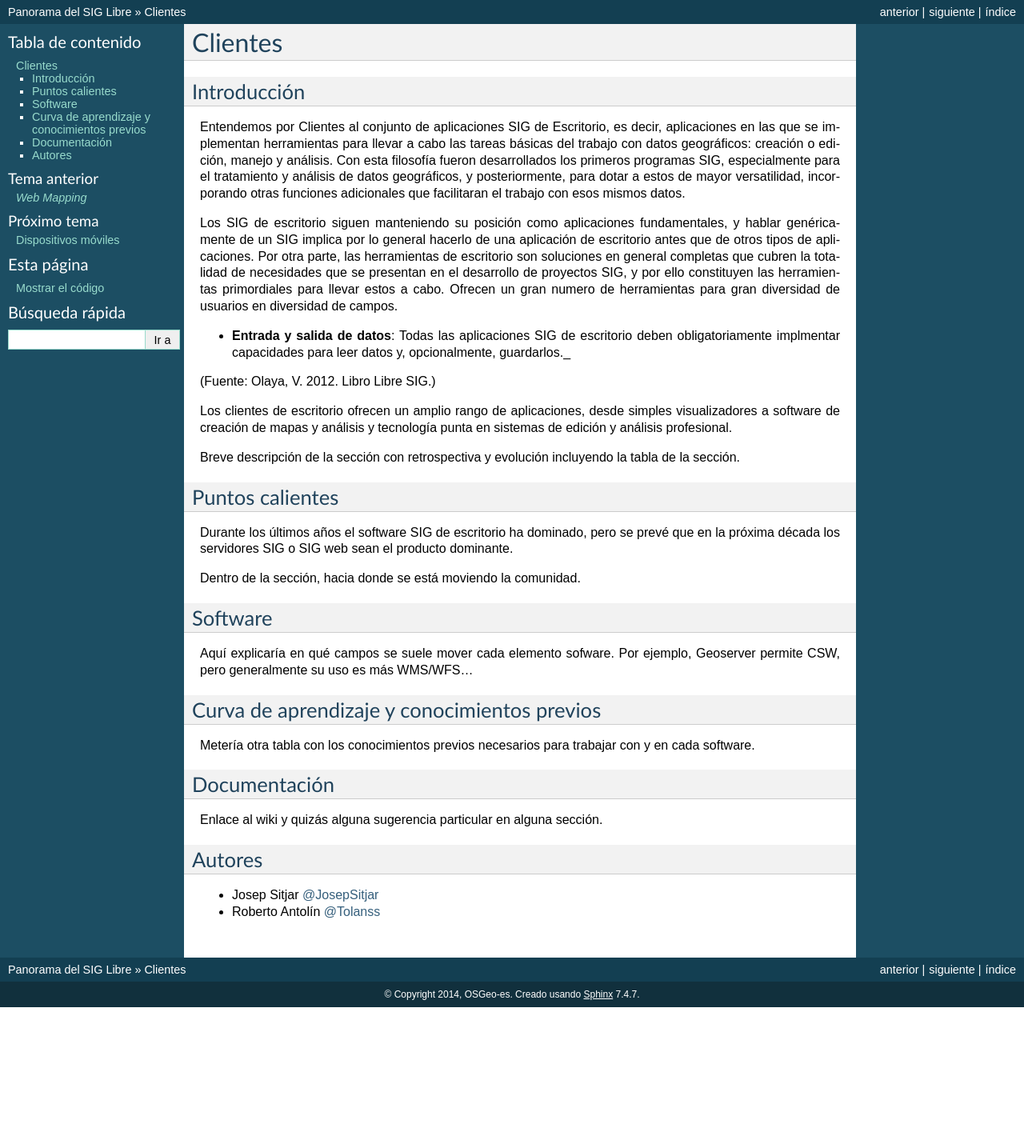
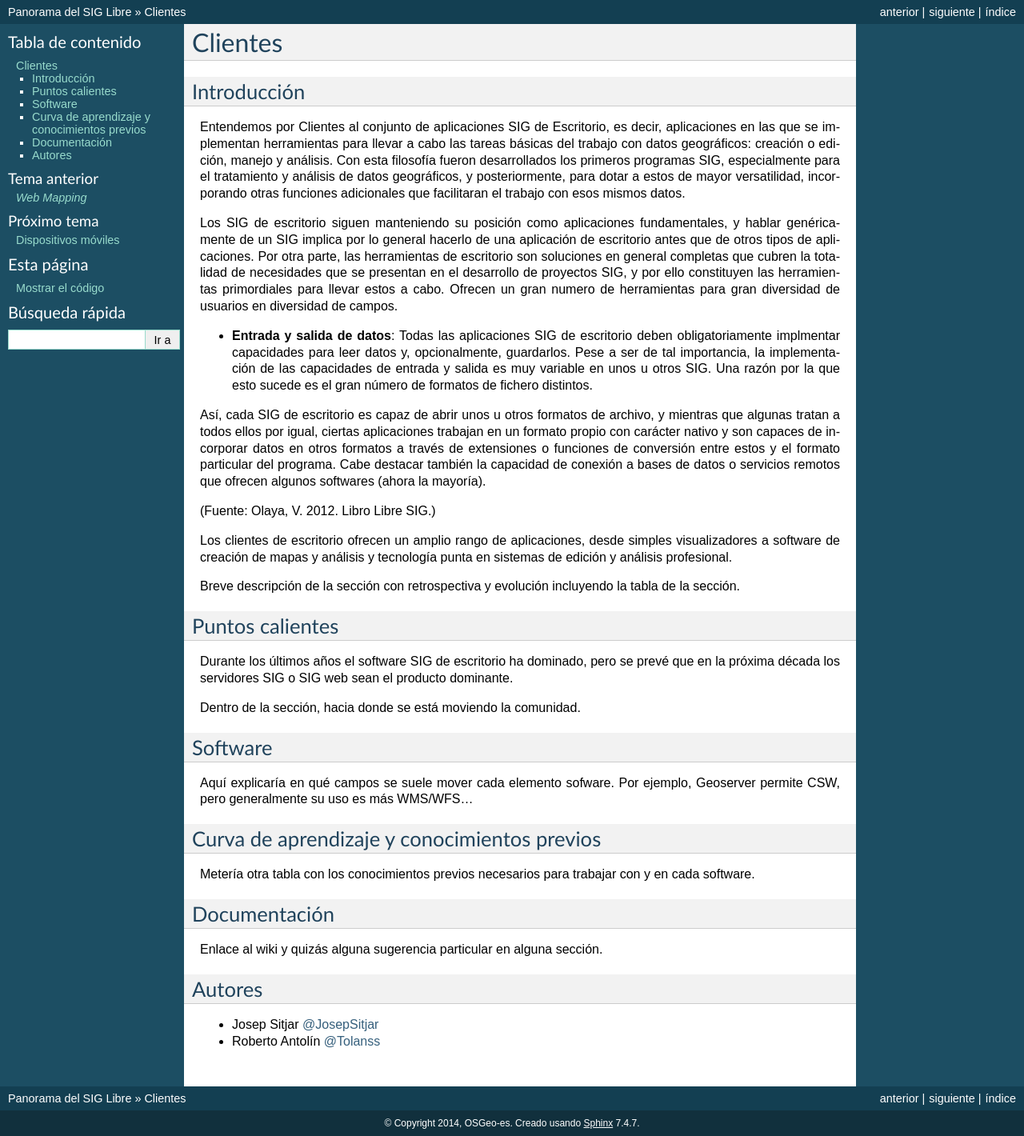
Before and after one commit to OSGeo-ES/panorama-siglibre8, a Sphinx documentation site: the page built from source/clientes/index.rst, in a window 1280 px wide. Shown: the whole page at 80% size. Built offline with Sphinx 7.4.7, drawn with Linux system fonts in a browser that asks for light colours; before the commit the page ends 1259 px from its top, so only the background shows below that.

Commit message:
Update index.rst

```diff
--- a/source/clientes/index.rst
+++ b/source/clientes/index.rst
@@ -14,7 +14,9 @@ Por otra parte, las herramientas de escritorio son soluciones en general complet
 Ofrecen un gran numero de herramientas para gran diversidad de usuarios en diversidad de campos.
 
 
-- **Entrada y salida de datos**: Todas las aplicaciones SIG de escritorio deben obligatoriamente implmentar capacidades para leer datos y, opcionalmente, guardarlos._
+- **Entrada y salida de datos**: Todas las aplicaciones SIG de escritorio deben obligatoriamente implmentar capacidades para leer datos y, opcionalmente, guardarlos. Pese a ser de tal importancia, la implementación de las capacidades de entrada y salida es muy variable en unos u otros SIG. Una razón por la que esto sucede es el gran número de formatos de fichero distintos.
+Así, cada SIG de escritorio es capaz de abrir unos u otros formatos de archivo, y mientras que algunas tratan a todos ellos por igual, ciertas aplicaciones trabajan en un formato propio con carácter nativo y son capaces de incorporar datos en otros formatos a través de extensiones o funciones de conversión entre estos y el formato particular del programa.
+Cabe destacar también la capacidad de conexión a bases de datos o servicios remotos que ofrecen algunos softwares (ahora la mayoría).
 
 
 (Fuente: Olaya, V. 2012. Libro Libre SIG.)
```
